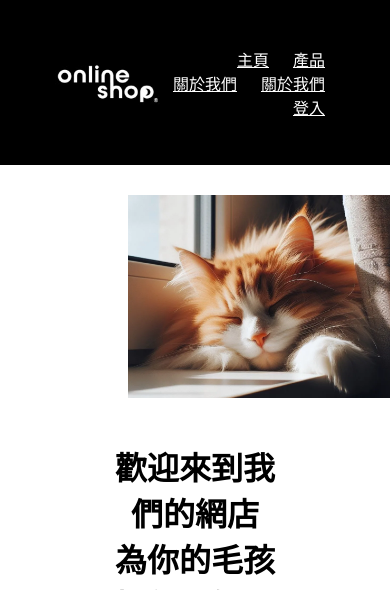
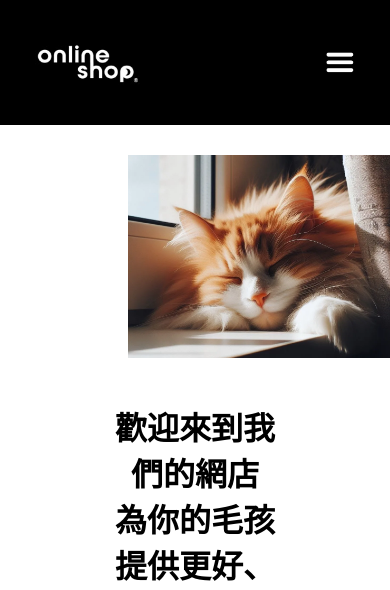
Before and after one commit to Pak0401/OnlineShop, a PHP site: page / in a window 390 px wide; the page is wider, and only the part inside the window is pictured. Shown: the top 590 px of that part. Run offline with PHP 8.4, Linux system fonts and the light colour scheme.

Commit message:
Added mobile menu

```diff
--- a/Index.html
+++ b/Index.html
@@ -17,7 +17,7 @@
             </div>
             <!-- 橫向菜單 -->
             <nav>
-                <ul>
+                <ul id="menuItems">
                     <li><a href="Index.html"><u>主頁</u></a></li>
                     <li><a href="Products.html"><u>產品</u></a></li>
                     <li><a href="Contact.html"><u>關於我們</u></a></li>
@@ -25,8 +25,23 @@
                     <li><a href="Account.html"><u>登入</u></a></li>
                 </ul>
             </nav>
+            <img src="image/menu.png" class="menu-icon" onclick="menutoggle()">
         </div>
     </div>
+    <script>
+        var menuItems = document.getElementById("menuItems");
+
+        menuItems.style.maxHeight = "0px";
+
+        function menutoggle(){
+            if(menuItems.style.maxHeight == "0px"){
+                menuItems.style.maxHeight = "200px";
+            }
+            else{
+                menuItems.style.maxHeight = "0px";
+            }
+        }
+    </script>
 
     <!-- *[col size max: 12]
         手機 col-p-12
@@ -106,6 +121,7 @@
                         <!-- 要記得add link!! -->
                         <a href="" class="btn">立即購買 </a>
                     </div>
+                <!-- 圖片滑動的腳本 -->
                 <script>
                     // 預設數值是1 //
                     let slideIndex = 1;
--- a/css/Style.css
+++ b/css/Style.css
@@ -7,7 +7,6 @@
 .navbar{
     display: flex;
     align-items: center;
-    padding: 20px;
 }
 
 nav{
@@ -33,6 +32,40 @@ a{
  p{
     color: #373737;
     font-size: 20px;
+}
+
+.menu-icon{
+    width: 28px;
+    margin-left: 20px;
+    display: none;
+}
+
+/* 手機菜單 */
+@media (max-width: 768px){
+
+    nav ul{
+        position: absolute;
+        top: 90px;
+        left: 0;
+        background: #000;
+        width: 100%;
+        overflow: hidden;
+        transition: max-height 0.3s;
+    }
+
+    nav ul li{
+        display: block;
+        margin-right: 25px;
+        margin-bottom: 10px;
+        padding: 10px 0;
+        text-align: right;
+    }
+
+    .menu-icon{
+        width: 50px;
+        display: block;
+        cursor: pointer;
+    }
 }
 
 /* Logo的圖文格式 */
@@ -157,7 +190,6 @@ a{
 .title2{
     text-align: center;
     font-size: 30px;
-    margin: 0 auto 80px;
     position: relative;
     width: 250px;
     border: 10px groove #20beee;
```
Also changed, not shown: Products.html (added), image/menu.png (added).
